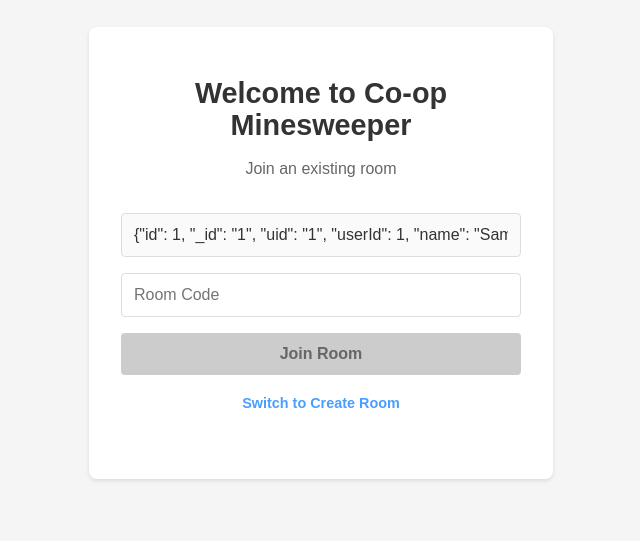
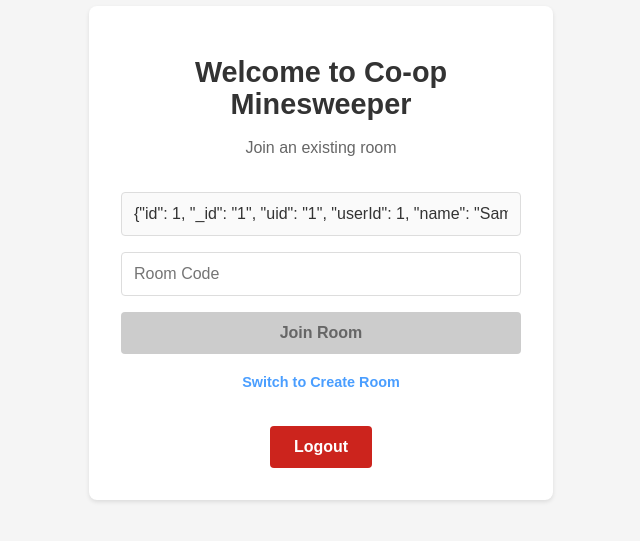
Before and after one commit to bzhang102/Minesweeper, a React (Vite) app in the folder src/client/: page /join-room in a window 1280 px wide. Shown: the part 167-708 px from the top of the page, without its empty margins (319-959 px from the left). Built offline with nearby package versions, Linux system fonts and the light colour scheme; no server answers; sample sign-in values are in the browser's storage.

Commit message:
Created Logout button

```diff
--- a/src/client/src/App.tsx
+++ b/src/client/src/App.tsx
@@ -24,14 +24,18 @@ async function hashPassword(password: string): Promise<string> {
 function AppContent(): JSX.Element {
   const navigate = useNavigate();
   const [authenticatedUser, setAuthenticatedUser] = useState<string | null>(
-    null
+    null,
   );
   const [gameRoom, setGameRoom] = useState<string | null>(null);
   const [socket, setSocket] = useState<Socket | null>(null);
 
+  const handleLogout = () => {
+    localStorage.removeItem("authUser");
+    navigate("/login");
+  };
   const handleLogin = async (
     username: string,
-    password: string
+    password: string,
   ): Promise<void> => {
     try {
       const hashedPassword = await hashPassword(password);
@@ -59,7 +63,7 @@ function AppContent(): JSX.Element {
 
   const handleCreateAccount = async (
     username: string,
-    password: string
+    password: string,
   ): Promise<void> => {
     try {
       const hashedPassword = await hashPassword(password);
@@ -130,7 +134,11 @@ function AppContent(): JSX.Element {
         path="/join-room"
         element={
           authenticatedUser ? (
-            <JoinRoom username={authenticatedUser} onSubmit={handleJoinRoom} />
+            <JoinRoom
+              username={authenticatedUser}
+              onSubmit={handleJoinRoom}
+              onLogout={handleLogout}
+            />
           ) : (
             <Login onLogin={handleLogin} />
           )
--- a/src/client/src/components/css/JoinRoom.css
+++ b/src/client/src/components/css/JoinRoom.css
@@ -81,7 +81,6 @@
   justify-content: center;
   font-family: Arial, sans-serif;
 }
-
 .difficulty-buttons button {
   padding: 0.75rem 1.5rem;
   background-color: #4a9eff;
@@ -163,3 +162,26 @@
     font-size: 1.5rem;
   }
 }
+
+.logout-button {
+  display: flex;
+  justify-content: center;
+  margin-top: 1rem;
+  font-family: Arial, sans-serif;
+}
+
+.logout-button button {
+  padding: 0.75rem 1.5rem;
+  background-color: #cc241d;
+  color: #ffffff;
+  border: none;
+  border-radius: 4px;
+  font-size: 1rem;
+  cursor: pointer;
+  transition: background-color 0.2s;
+  font-weight: bold;
+}
+
+.logout-button button:hover:not(:disabled) {
+  background-color: #fb4934;
+}
--- a/src/client/src/components/tsx/JoinRoom.tsx
+++ b/src/client/src/components/tsx/JoinRoom.tsx
@@ -5,9 +5,10 @@ import { config } from "../../config";
 interface JoinRoomProps {
   username: string;
   onSubmit: (room: string) => void;
+  onLogout: () => void;
 }
 
-export function JoinRoom({ username, onSubmit }: JoinRoomProps) {
+export function JoinRoom({ username, onSubmit, onLogout }: JoinRoomProps) {
   const [room, setRoom] = useState("");
   const [isCreatingRoom, setIsCreatingRoom] = useState(false);
   const [error, setError] = useState("");
@@ -143,6 +144,9 @@ export function JoinRoom({ username, onSubmit }: JoinRoomProps) {
             {isCreatingRoom ? "Switch to Join Room" : "Switch to Create Room"}
           </a>
         </p>
+        <div className="logout-button">
+          <button onClick={onLogout}>Logout</button>
+        </div>
       </div>
     </div>
   );
```
